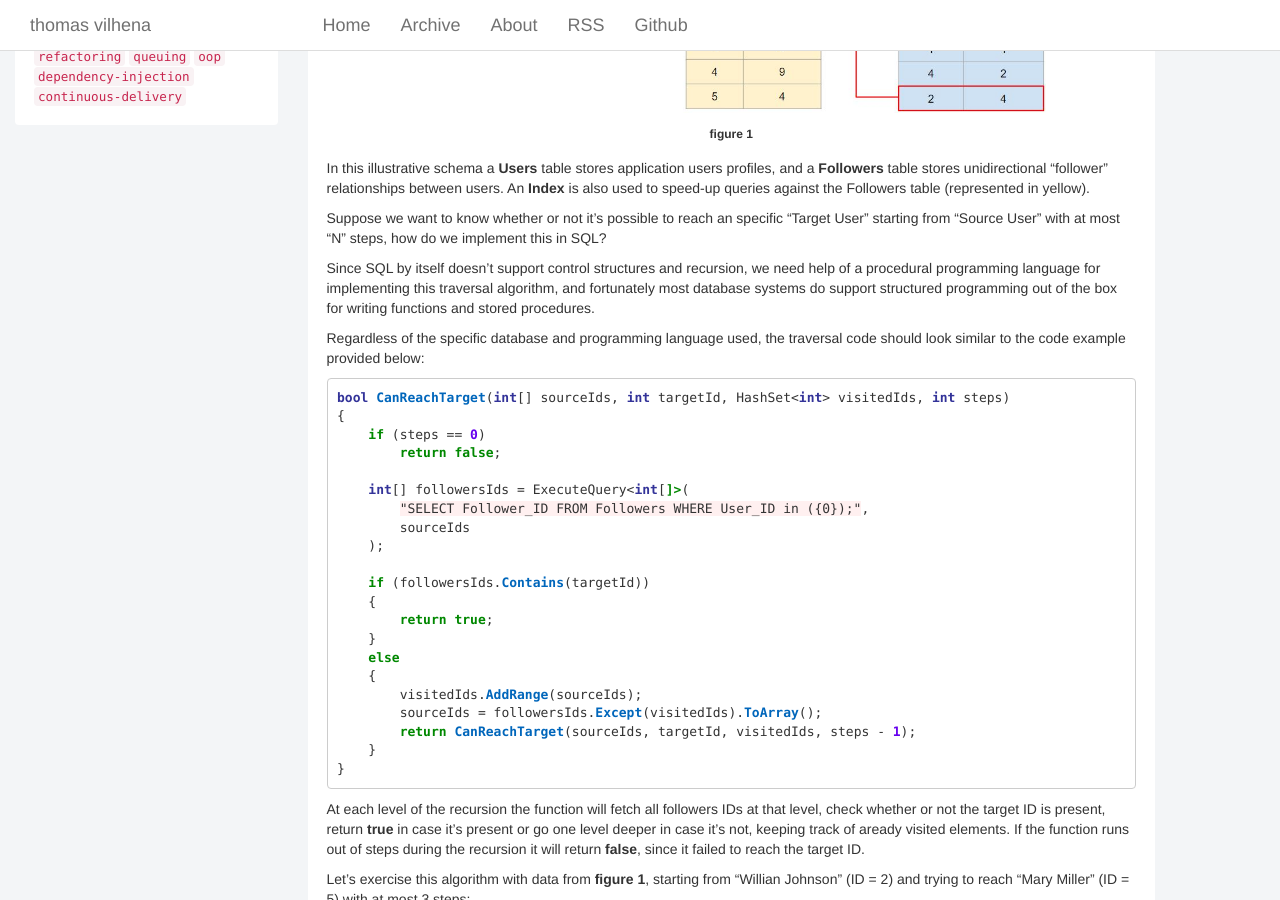
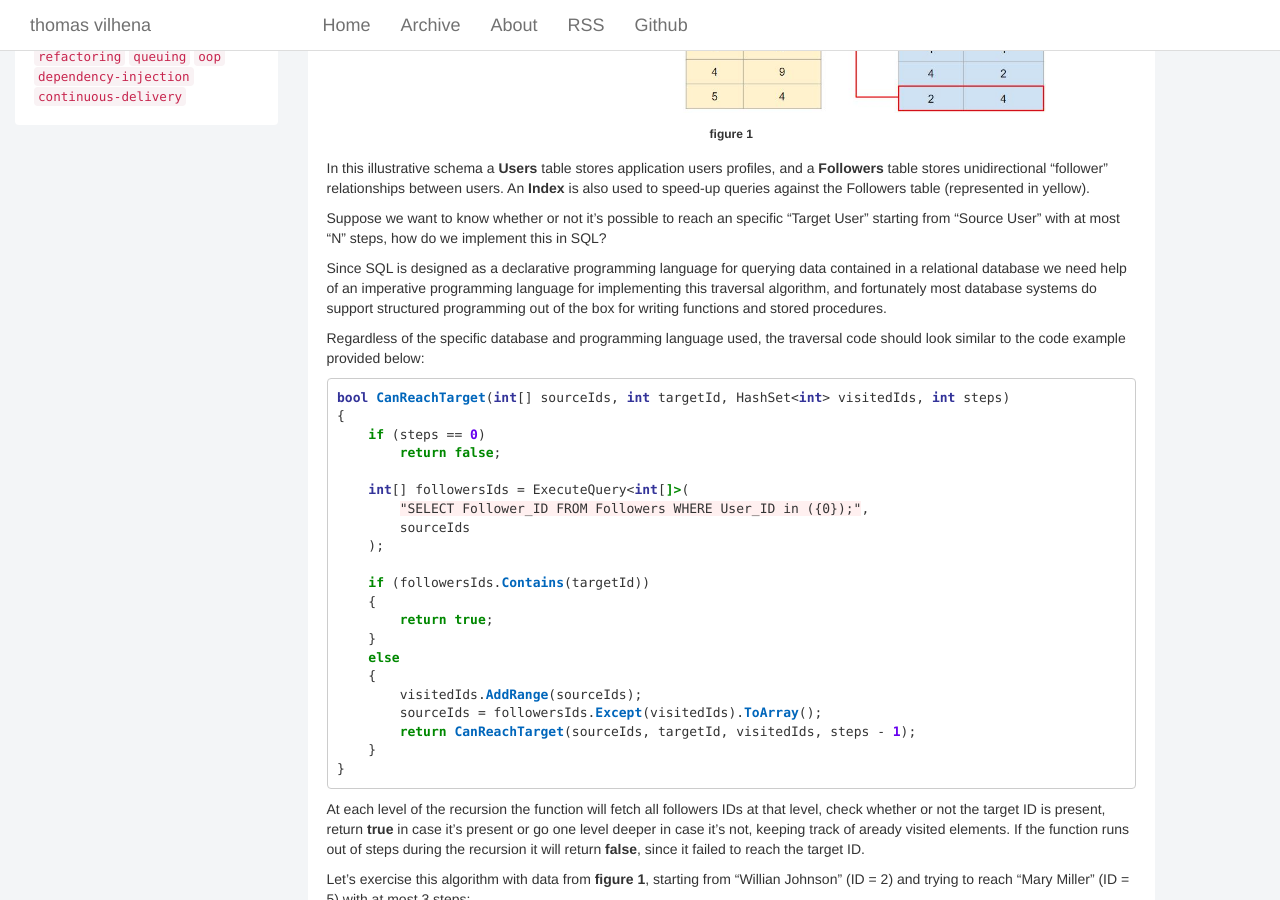
Before and after one commit to TCGV/blog, a Jekyll site: the page built from _posts/2019-08-24-index-free-adjacency.md, in a window 1280 px wide and 900 px high, scrolled down 526 px. Built offline with Jekyll 4.4.1, drawn with Linux system fonts in a browser that asks for light colours.

Commit message:
Fixing text
The incorrect statement was pointed out in reddit comment: https://www.reddit.com/r/programming/comments/f2qkpz/indexfree_adjacency/

```diff
--- a/_posts/2019-08-24-index-free-adjacency.md
+++ b/_posts/2019-08-24-index-free-adjacency.md
@@ -23,7 +23,7 @@ In this illustrative schema a **Users** table stores application users profiles,
 
 Suppose we want to know whether or not it's possible to reach an specific "Target User" starting from "Source User" with at most "N" steps, how do we implement this in SQL?
 
-Since SQL by itself doesn't support control structures and recursion, we need help of a procedural programming language for implementing this traversal algorithm, and fortunately most database systems do support structured programming out of the box for writing functions and stored procedures.
+Since SQL is designed as a declarative programming language for querying data contained in a relational database we need help of an imperative programming language for implementing this traversal algorithm, and fortunately most database systems do support structured programming out of the box for writing functions and stored procedures.
 
 Regardless of the specific database and programming language used, the traversal code should look similar to the code example provided below:
 
```
